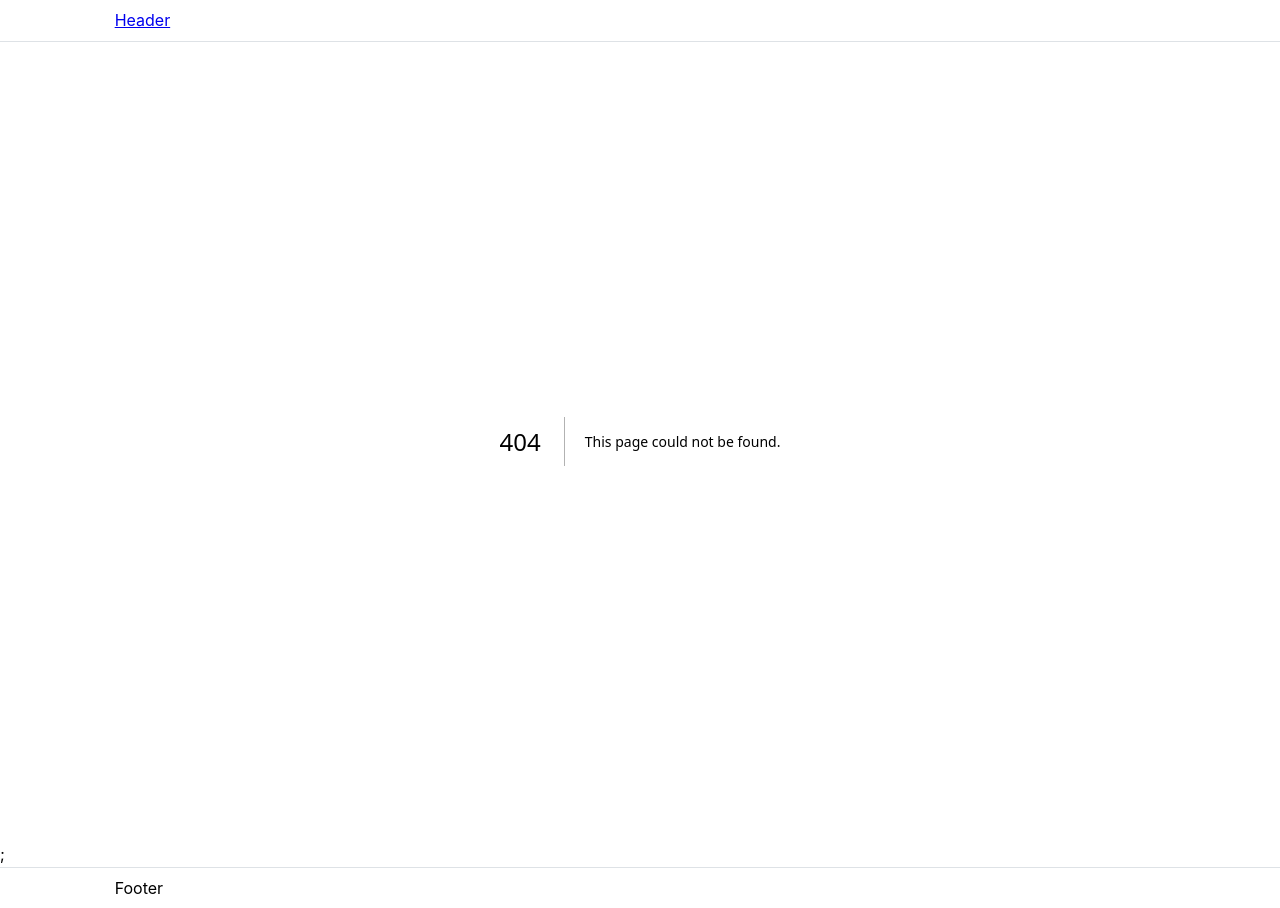
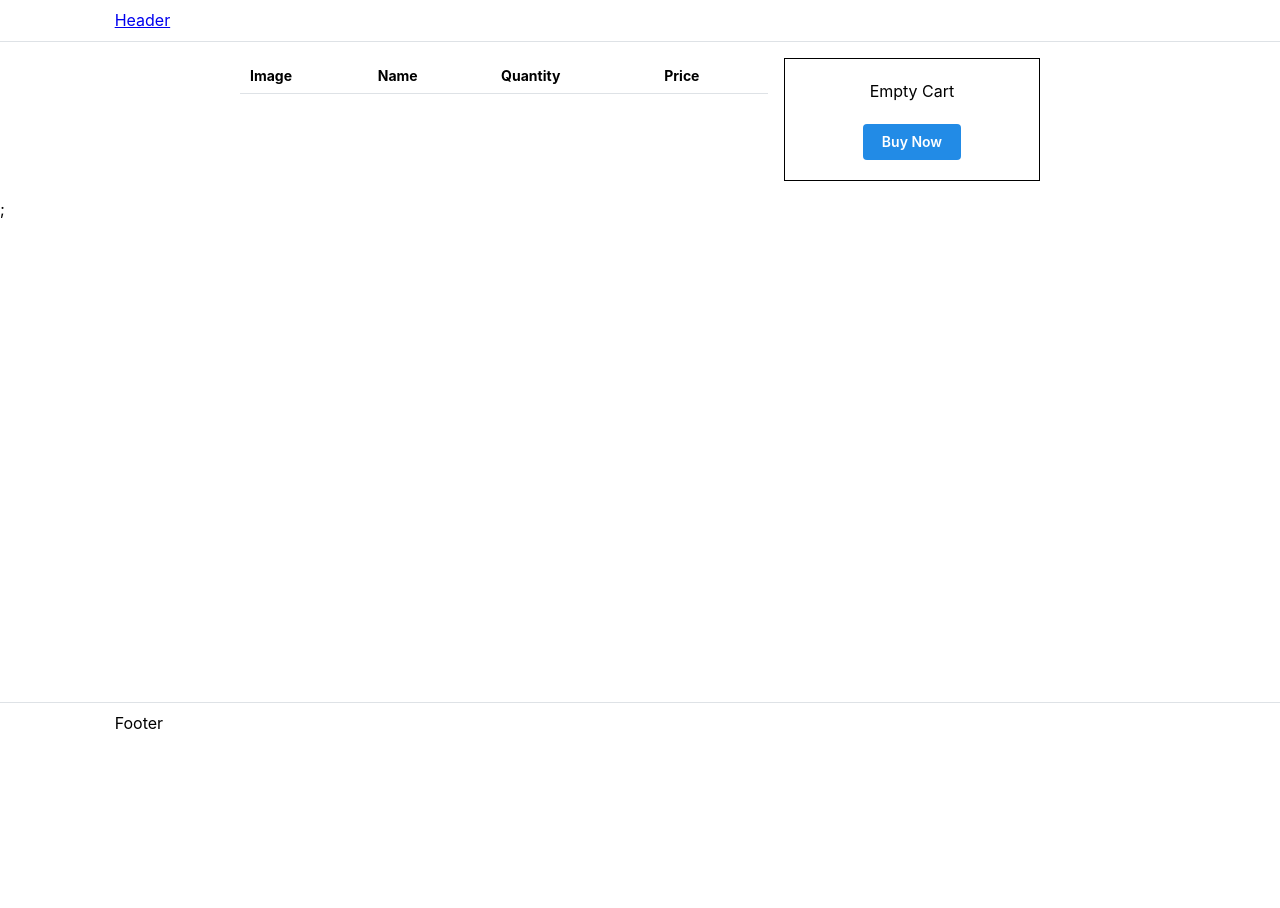
Before and after one commit to LuongHuy/Assignment1, a Next.js app in the folder online-grocery-store/: page /shoppingcart in a window 1280 px wide. Before the commit this address had no page. After the commit the page ends 800 px from the top, so only its background shows below. Built offline with nearby package versions, Linux system fonts and the light colour scheme.

Commit message:
Add ShoppingCart page and its components

```diff
--- /dev/null
+++ b/online-grocery-store/src/components/cart/CartConfirm.js
@@ -0,0 +1,46 @@
+import { Box, Button, Divider, Flex, Text } from "@mantine/core";
+import { isEmpty } from "lodash";
+
+const CartConfirm = (props) => {
+  const { cart, openConfirmation } = props;
+
+  const isCartEmpty = isEmpty(cart);
+
+  return (
+    <Box style={{ border: "1px black solid", padding: 20 }}>
+      <Box style={{ marginBottom: 20 }}>
+        {isCartEmpty ? (
+          <Flex justify="center">
+            <Text>Empty Cart</Text>
+          </Flex>
+        ) : (
+          <>
+            {cart.map((item) => (
+              <Text>
+                {item.name}: {item.price}
+              </Text>
+            ))}
+
+            <Divider />
+
+            <Text>
+              Total price:{" "}
+              {cart.reduce(
+                (acc, curr) => acc + curr.unit_price * curr.quantity,
+                0,
+              )}
+            </Text>
+          </>
+        )}
+      </Box>
+
+      <Flex justify="center">
+        <Button onClick={openConfirmation} /* disabled={isEmpty(cart)} */>
+          Buy Now
+        </Button>
+      </Flex>
+    </Box>
+  );
+};
+
+export default CartConfirm;
--- a/online-grocery-store/src/components/cart/CartIcon.js
+++ b/online-grocery-store/src/components/cart/CartIcon.js
@@ -1,16 +1,18 @@
 import { useCart } from "@/store/store";
 import { Indicator, Image } from "@mantine/core";
+import Link from "next/link";
 
 const CartIcon = () => {
   const cart = useCart((state) => state.cart);
-  console.log(cart);
   const quantity = cart
     .map((item) => item.quantity)
     .reduce((acc, curr) => acc + curr, 0);
 
   return (
     <Indicator label={quantity} size={20}>
-      <Image h={40} w="auto" src="/cart-icon.svg" />
+      <Link href="/shoppingcart">
+        <Image h={40} w="auto" src="/cart-icon.svg" />
+      </Link>
     </Indicator>
   );
 };
--- /dev/null
+++ b/online-grocery-store/src/components/cart/CartList.js
@@ -0,0 +1,50 @@
+import { ActionIcon, Box, Flex, Table, Text } from "@mantine/core";
+
+const QuantityButton = ({ quantity, addProduct, subtractProduct }) => {
+  return (
+    <Flex gap={10}>
+      <ActionIcon onClick={subtractProduct}>-</ActionIcon>
+      <Text>{quantity}</Text>
+      <ActionIcon onClick={addProduct}>+</ActionIcon>
+    </Flex>
+  );
+};
+
+const CartList = (props) => {
+  const { cart, addProduct, subtractProduct } = props;
+
+  const head = (
+    <Table.Tr>
+      <Table.Th>Image</Table.Th>
+      <Table.Th>Name</Table.Th>
+      <Table.Th>Quantity</Table.Th>
+      <Table.Th>Price</Table.Th>
+    </Table.Tr>
+  );
+
+  const rows = cart.map((item) => (
+    <Table.Tr>
+      <Table.Td>Image</Table.Td>
+      <Table.Td>{item.name}</Table.Td>
+      <Table.Td>
+        <QuantityButton
+          quantity={item.quantity}
+          addProduct={() => addProduct(item)}
+          subtractProduct={() => subtractProduct(item)}
+        />
+      </Table.Td>
+      <Table.Td>{item.price}</Table.Td>
+    </Table.Tr>
+  ));
+
+  return (
+    <Box>
+      <Table>
+        <Table.Thead>{head}</Table.Thead>
+        <Table.Tbody>{rows}</Table.Tbody>
+      </Table>
+    </Box>
+  );
+};
+
+export default CartList;
--- /dev/null
+++ b/online-grocery-store/src/pages/shoppingcart.js
@@ -0,0 +1,48 @@
+import CartConfirm from "@/components/cart/CartConfirm";
+import CartList from "@/components/cart/CartList";
+import { useCart } from "@/store/store";
+import { Box, Button, Container, Grid, Modal } from "@mantine/core";
+import { useDisclosure } from "@mantine/hooks";
+
+const ShoppingCart = () => {
+  const { cart, addProduct, subtractProduct, emptyCart } = useCart(
+    (state) => state,
+  );
+
+  const [isOpened, { open, close }] = useDisclosure(false);
+
+  return (
+    <>
+      <Container fluid>
+        <Grid>
+          <Grid.Col span={2} />
+          <Grid.Col span={8}>
+            <Box>
+              <Grid>
+                <Grid.Col span={8}>
+                  <CartList
+                    cart={cart}
+                    addProduct={addProduct}
+                    subtractProduct={subtractProduct}
+                  />
+                </Grid.Col>
+                <Grid.Col span={4}>
+                  <CartConfirm cart={cart} openConfirmation={open} />
+                </Grid.Col>
+              </Grid>
+            </Box>
+          </Grid.Col>
+          <Grid.Col span={2} />
+        </Grid>
+      </Container>
+
+      <Modal opened={isOpened} onClose={close} title="Delivery Information">
+        <Box>
+          <Button>Place an Order</Button>
+        </Box>
+      </Modal>
+    </>
+  );
+};
+
+export default ShoppingCart;
```
